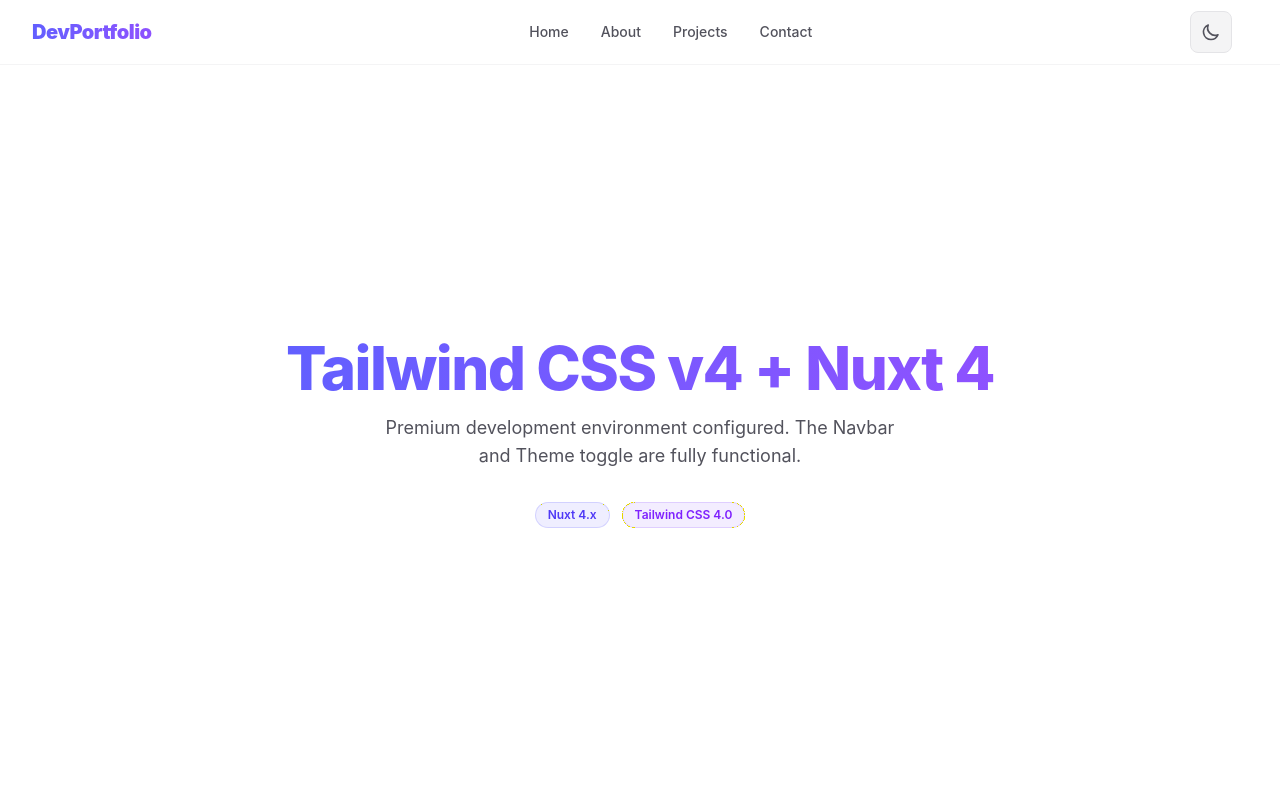
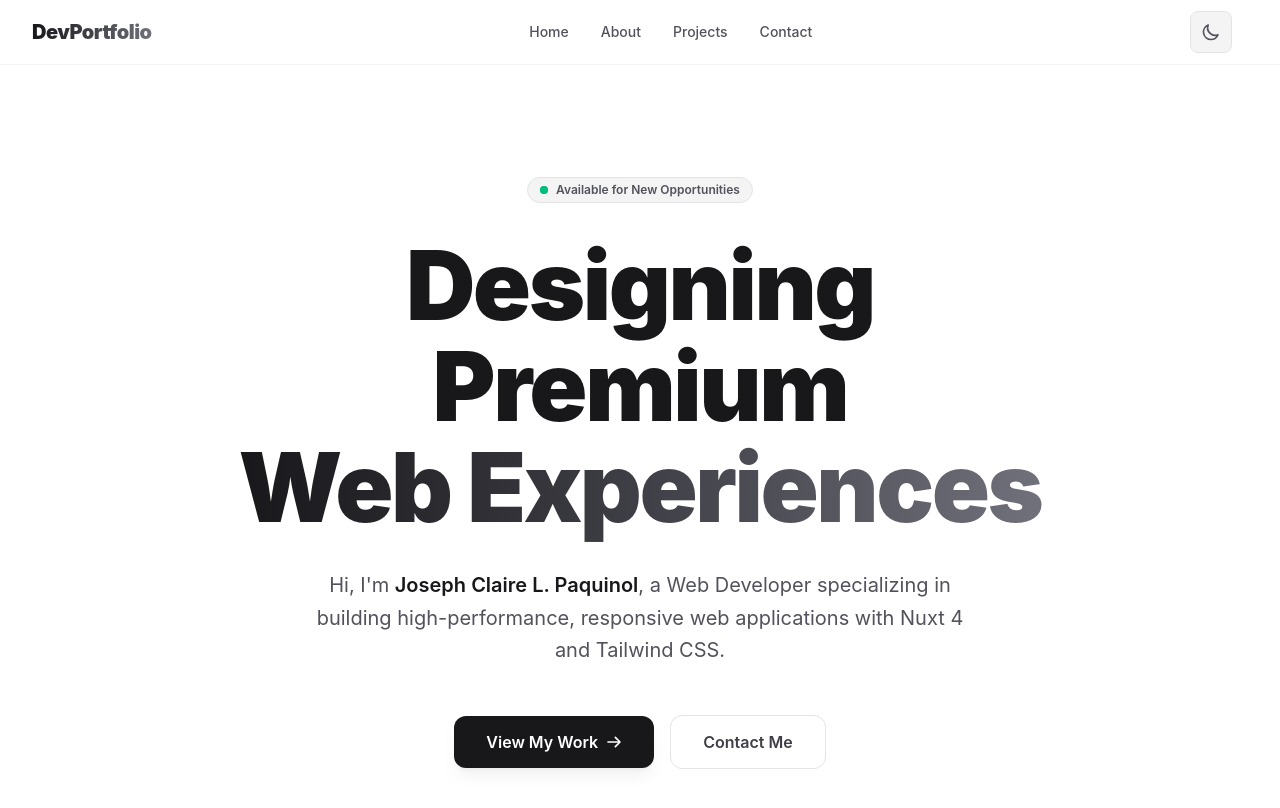
Before and after one commit to JCentic/website-portfolio, a Nuxt app: page / in a window 1280 px wide. Shown: the top 808 px of the page. Built offline with nearby package versions, Linux system fonts and the light colour scheme.

Commit message:
feat: implement yin-yang monochromatic hero section and navbar styles

```diff
--- a/app/app.vue
+++ b/app/app.vue
@@ -1,18 +1,6 @@
 <template>
   <div class="min-h-screen bg-white dark:bg-zinc-950 text-zinc-800 dark:text-zinc-100 transition-colors duration-300">
     <Navbar />
-
-    <main class="max-w-7xl mx-auto px-4 sm:px-6 lg:px-8 py-20 flex flex-col items-center justify-center min-h-[calc(100vh-4rem)] gap-4 text-center">
-      <h1 class="text-4xl md:text-6xl font-extrabold tracking-tight bg-gradient-to-r from-indigo-500 to-violet-500 bg-clip-text text-transparent">
-        Tailwind CSS v4 + Nuxt 4
-      </h1>
-      <p class="text-zinc-600 dark:text-zinc-450 text-lg max-w-lg">
-        Premium development environment configured. The Navbar and Theme toggle are fully functional.
-      </p>
-      <div class="flex gap-3 mt-4">
-        <span class="px-3 py-1 text-xs font-semibold rounded-full bg-indigo-500/10 text-indigo-600 dark:text-indigo-400 border border-indigo-500/20">Nuxt 4.x</span>
-        <span class="px-3 py-1 text-xs font-semibold rounded-full bg-violet-500/10 text-violet-600 dark:text-violet-400 border border-violet-500/20">Tailwind CSS 4.0</span>
-      </div>
-    </main>
+    <Hero />
   </div>
 </template>
--- a/app/assets/css/main.css
+++ b/app/assets/css/main.css
@@ -6,3 +6,22 @@
 html, body {
   transition: background-color 0.3s ease, border-color 0.3s ease, color 0.3s ease;
 }
+
+/* Slowly floats the background dot pattern */
+@keyframes grid-pan {
+  0% { background-position: 0px 0px; }
+  100% { background-position: 24px 24px; }
+}
+
+.animate-grid-pan {
+  animation: grid-pan 12s linear infinite;
+}
+
+/* Background dots definition */
+.bg-dot-grid {
+  background-size: 24px 24px;
+  background-image: radial-gradient(rgba(0, 0, 0, 0.07) 1px, transparent 1px);
+}
+.dark .bg-dot-grid {
+  background-image: radial-gradient(rgba(255, 255, 255, 0.08) 1px, transparent 1px);
+}
--- /dev/null
+++ b/app/components/Hero.vue
@@ -0,0 +1,76 @@
+<template>
+  <section class="relative min-h-[calc(100vh-4rem)] flex flex-col items-center justify-center overflow-hidden px-4 py-28 text-center">
+
+    <!-- Animated background grid -->
+    <div class="absolute inset-0 bg-dot-grid animate-grid-pan -z-20"></div>
+
+    <!-- Background fade overlay -->
+    <div class="absolute inset-0 bg-gradient-to-b from-white via-transparent to-white dark:from-zinc-950 dark:via-transparent dark:to-zinc-950 -z-10 pointer-events-none"></div>
+
+    <!-- Glowing glassmorphism orbs (monochromatic grey/silver) -->
+    <div class="absolute inset-0 overflow-hidden -z-10 pointer-events-none">
+      <div class="absolute -top-[20%] left-[10%] w-[350px] sm:w-[600px] h-[350px] sm:h-[600px] rounded-full bg-zinc-300/10 dark:bg-white/5 blur-[80px] sm:blur-[120px] animate-pulse duration-[8s] ease-in-out infinite"></div>
+      <div class="absolute top-[40%] right-[10%] w-[300px] sm:w-[500px] h-[300px] sm:h-[500px] rounded-full bg-zinc-400/10 dark:bg-zinc-300/5 blur-[70px] sm:blur-[100px] animate-pulse duration-[12s] ease-in-out infinite"></div>
+    </div>
+
+    <div class="max-w-4xl mx-auto flex flex-col items-center mb-12">
+
+      <!-- Available for Hire Tag -->
+      <div class="inline-flex items-center gap-2 px-3 py-1 rounded-full text-xs font-semibold bg-zinc-100 dark:bg-zinc-900/60 text-zinc-600 dark:text-zinc-400 border border-zinc-200 dark:border-zinc-800/80 backdrop-blur-md mb-8 hover:scale-[1.02] transition-transform duration-300">
+        <span class="relative flex h-2 w-2">
+          <span class="animate-ping absolute inline-flex h-full w-full rounded-full bg-emerald-400 opacity-75"></span>
+          <span class="relative inline-flex rounded-full h-2 w-2 bg-emerald-500"></span>
+        </span>
+        Available for New Opportunities
+      </div>
+
+      <!-- Main Headline -->
+      <h1 class="text-4xl sm:text-6xl md:text-8xl font-black tracking-tight text-zinc-900 dark:text-zinc-50 leading-[1.05] transition-colors duration-300">
+        Designing Premium <br class="hidden sm:inline" />
+        <span class="bg-gradient-to-r from-zinc-900 via-zinc-700 to-zinc-500 dark:from-white dark:via-zinc-300 dark:to-zinc-500 bg-clip-text text-transparent drop-shadow-[0_2px_15px_rgba(255,255,255,0.05)]">
+          Web Experiences
+        </span>
+      </h1>
+
+      <!-- Subheadline -->
+      <p class="text-base sm:text-lg md:text-xl text-zinc-600 dark:text-zinc-400 max-w-2xl mt-8 leading-relaxed transition-colors duration-300">
+        Hi, I'm <span class="font-semibold text-zinc-900 dark:text-zinc-100">Joseph Claire L. Paquinol</span>, a Web Developer specializing in building high-performance, responsive web applications with Nuxt 4 and Tailwind CSS.
+      </p>
+
+      <!-- CTA Buttons -->
+      <div class="flex flex-col sm:flex-row items-center justify-center gap-4 mt-12 w-full sm:w-auto">
+
+        <!-- Primary button -->
+        <a
+          href="#projects"
+          class="relative group w-full sm:w-auto px-8 py-3.5 rounded-xl bg-zinc-900 hover:bg-zinc-800 text-white dark:bg-white dark:text-zinc-950 dark:hover:bg-zinc-200 font-semibold shadow-lg shadow-zinc-500/10 hover:shadow-zinc-500/20 dark:shadow-white/5 dark:hover:shadow-white/10 hover:scale-[1.02] transition-all duration-300 active:scale-98 flex items-center justify-center gap-2"
+        >
+          View My Work
+          <!-- Right Arrow SVG -->
+          <svg class="w-4 h-4 transform group-hover:translate-x-1 transition-transform duration-200" fill="none" viewBox="0 0 24 24" stroke="currentColor" stroke-width="2.5">
+            <path stroke-linecap="round" stroke-linejoin="round" d="M14 5l7 7m0 0l-7 7m7-7H3" />
+          </svg>
+        </a>
+
+        <!-- Secondary button -->
+        <a
+          href="#contact"
+          class="w-full sm:w-auto px-8 py-3.5 rounded-xl border border-zinc-200 dark:border-zinc-800 text-zinc-700 dark:text-zinc-300 font-semibold hover:bg-zinc-50 dark:hover:bg-zinc-900/60 hover:text-black dark:hover:text-white hover:border-zinc-400 dark:hover:border-zinc-600 transition-all duration-300 active:scale-98 flex items-center justify-center"
+        >
+          Contact Me
+        </a>
+
+      </div>
+
+    </div>
+
+    <!-- SVG Wave Separator -->
+    <div class="absolute bottom-0 left-0 w-full overflow-hidden leading-none translate-y-[1px] select-none pointer-events-none">
+      <svg class="relative block w-full h-[40px] sm:h-[80px]" viewBox="0 0 1200 120" preserveAspectRatio="none">
+        <path d="M321.39,56.44c58-10.79,114.16-30.13,172-41.86,82.39-16.72,168.19-17.73,250.45-.39C823.78,31,906.67,72,985.66,92.83c70.05,18.48,146.53,26.09,214.34,3V120H0V0C26.9,8.75,55.05,16.22,83.1,22.81,168.66,42.74,258.31,64.21,321.39,56.44Z"
+              class="fill-zinc-50 dark:fill-zinc-900 transition-colors duration-300"></path>
+      </svg>
+    </div>
+
+  </section>
+</template>
--- a/app/components/Navbar.vue
+++ b/app/components/Navbar.vue
@@ -24,7 +24,7 @@
 
         <!-- Logo -->
         <div class="flex-shrink-0">
-          <a href="#" class="text-xl font-black tracking-tight bg-gradient-to-r from-indigo-500 to-violet-500 bg-clip-text text-transparent hover:opacity-90 transition-opacity">
+          <a href="#" class="text-xl font-black tracking-tight bg-gradient-to-r from-zinc-900 to-zinc-500 dark:from-white dark:to-zinc-450 bg-clip-text text-transparent hover:opacity-90 transition-opacity">
             DevPortfolio
           </a>
         </div>
@@ -35,7 +35,7 @@
             v-for="link in navLinks"
             :key="link.name"
             :href="link.href"
-            class="text-sm font-medium text-zinc-600 dark:text-zinc-300 hover:text-indigo-600 dark:hover:text-indigo-400 transition-colors duration-200"
+            class="text-sm font-medium text-zinc-600 dark:text-zinc-300 hover:text-zinc-900 dark:hover:text-white transition-colors duration-200"
           >
             {{ link.name }}
           </a>
@@ -47,7 +47,7 @@
           <button
             @click="toggleTheme"
             type="button"
-            class="p-2.5 rounded-lg bg-zinc-100 dark:bg-zinc-900 border border-zinc-200 dark:border-zinc-800 text-zinc-600 dark:text-zinc-300 hover:bg-zinc-200 dark:hover:bg-zinc-800 hover:text-indigo-600 dark:hover:text-indigo-400 focus:outline-none transition-all duration-300 transform active:scale-95"
+            class="p-2.5 rounded-lg bg-zinc-100 dark:bg-zinc-900 border border-zinc-200 dark:border-zinc-800 text-zinc-600 dark:text-zinc-300 hover:bg-zinc-200 dark:hover:bg-zinc-800 hover:text-zinc-900 dark:hover:text-white focus:outline-none transition-all duration-300 transform active:scale-95"
             aria-label="Toggle theme"
           >
             <!-- Sun Icon (shown in dark mode) -->
@@ -96,7 +96,7 @@
           :key="link.name"
           :href="link.href"
           @click="isMenuOpen = false"
-          class="block px-3 py-2.5 rounded-lg text-base font-medium text-zinc-700 dark:text-zinc-200 hover:bg-zinc-100 dark:hover:bg-zinc-900 hover:text-indigo-600 dark:hover:text-indigo-400 transition-all duration-200"
+          class="block px-3 py-2.5 rounded-lg text-base font-medium text-zinc-700 dark:text-zinc-200 hover:bg-zinc-100 dark:hover:bg-zinc-900 hover:text-zinc-900 dark:hover:text-white transition-all duration-200"
         >
           {{ link.name }}
         </a>
```
